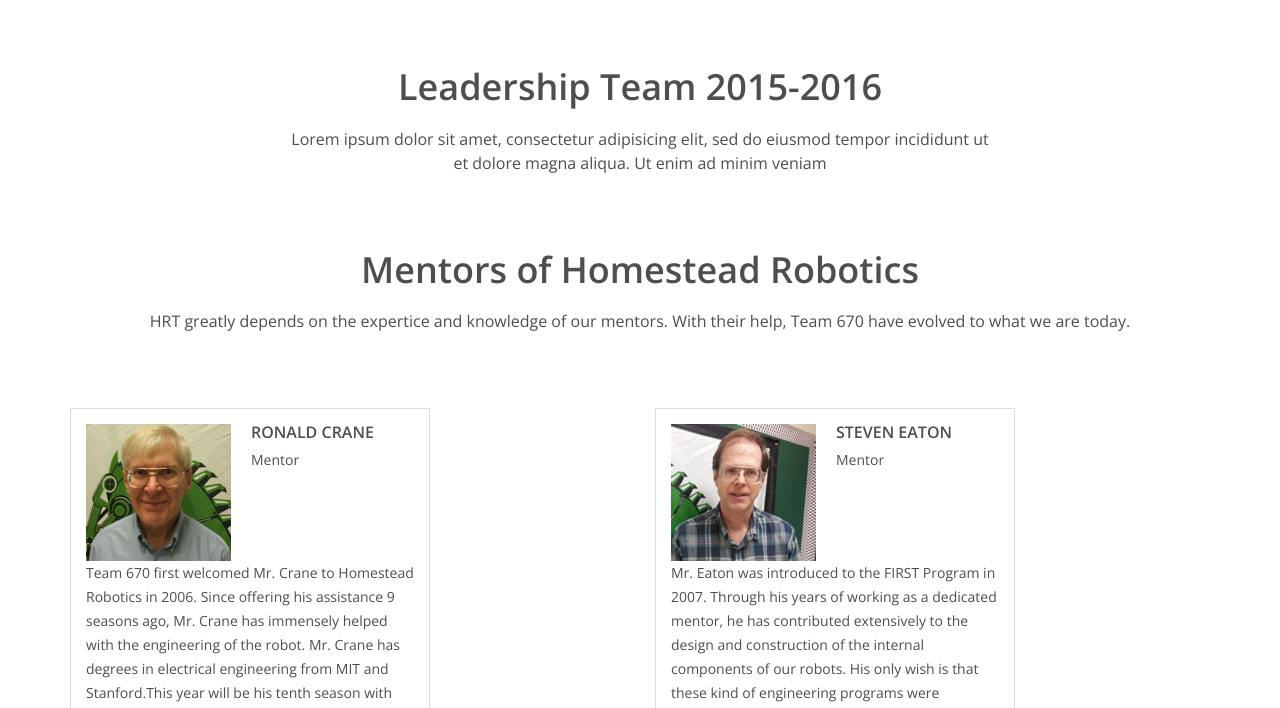
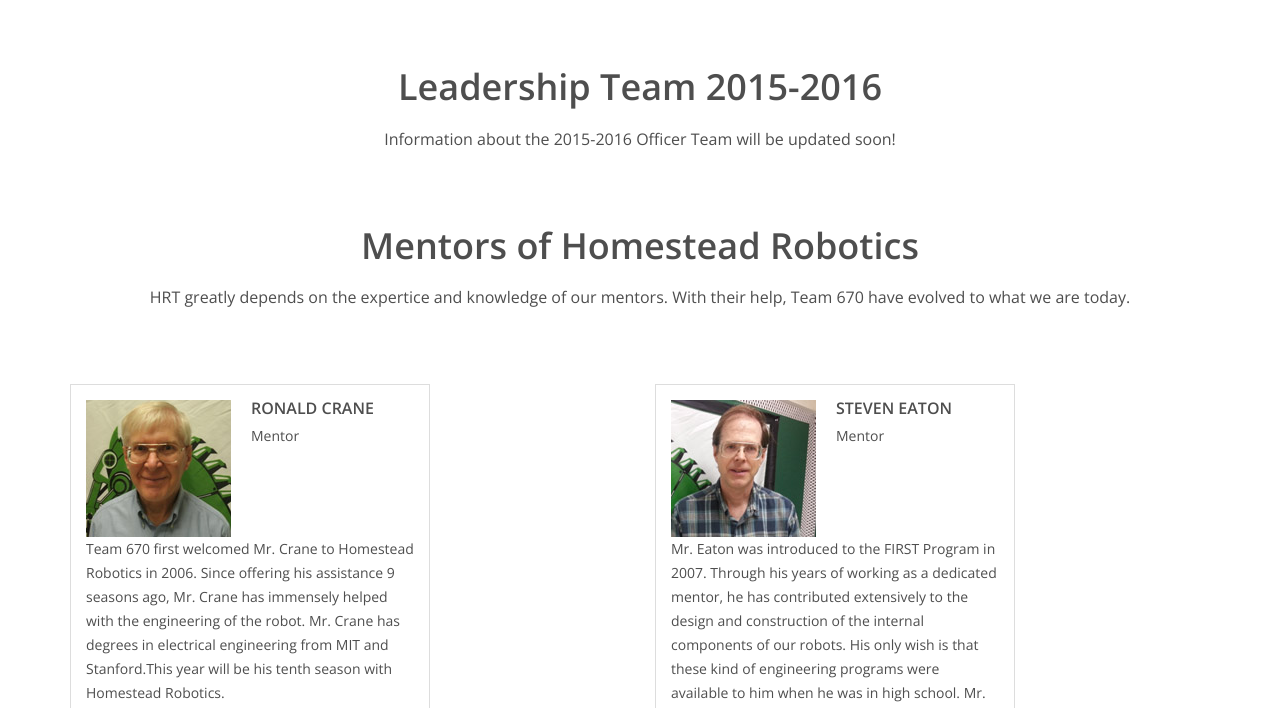
Before and after one commit to cindydeng98/robotics, a plain HTML site: page meet-us.html in a window 1280 px wide. Shown: the part 92-800 px from the top of the page. Drawn offline with nearby package versions, Linux system fonts and the light colour scheme.

Commit message:
minor edits

```diff
--- a/meet-us.html
+++ b/meet-us.html
@@ -75,7 +75,7 @@
         <div class="container">
             <div class="center wow fadeInDown">
                 <h2>Leadership Team 2015-2016</h2>
-                <p class="lead">Lorem ipsum dolor sit amet, consectetur adipisicing elit, sed do eiusmod tempor incididunt ut <br> et dolore magna aliqua. Ut enim ad minim veniam</p>
+                <p class="lead">Information about the 2015-2016 Officer Team will be updated soon!</p>
             </div>
 
             <div class="team">
```
Also changed, not shown: videos.html (+2 -2 lines).
